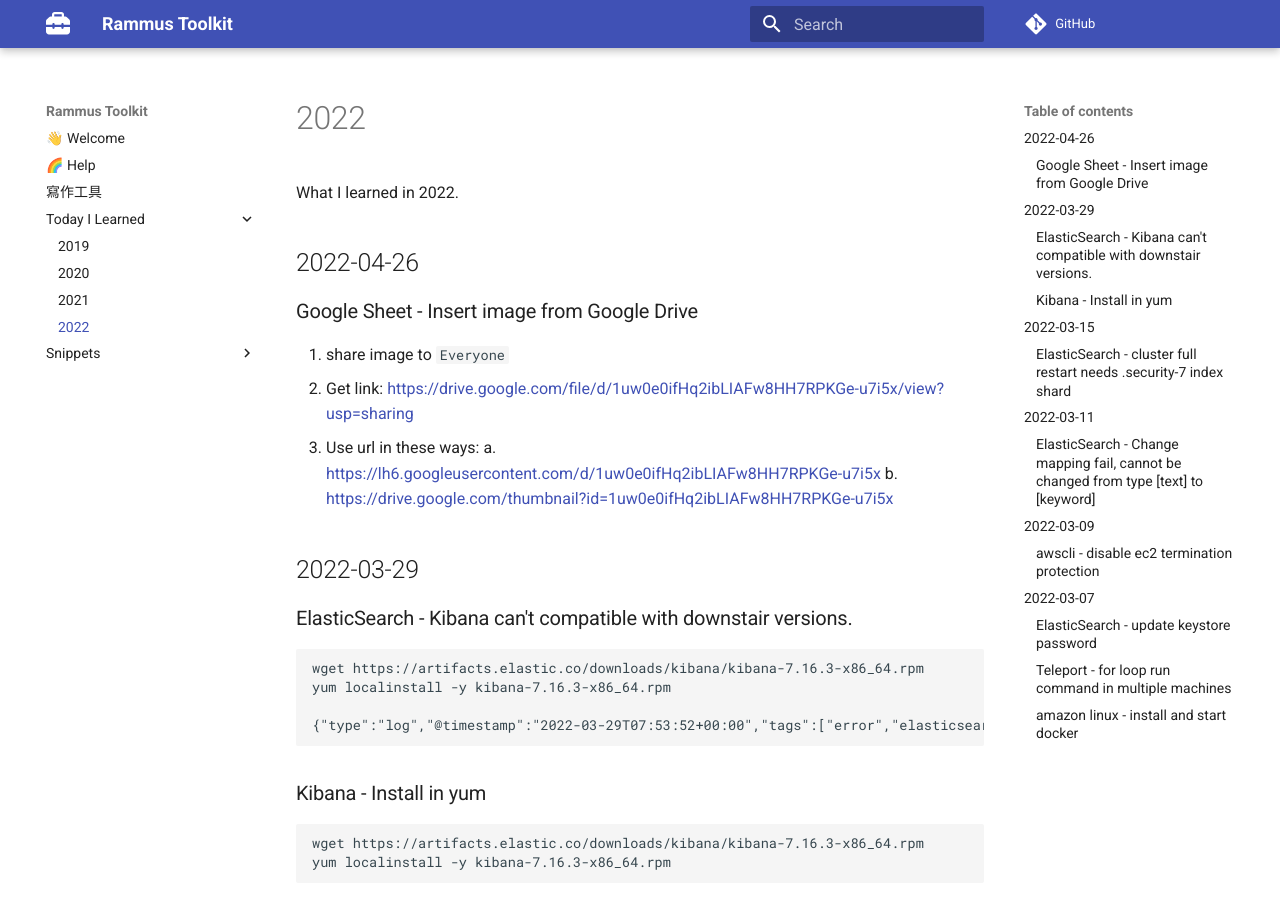
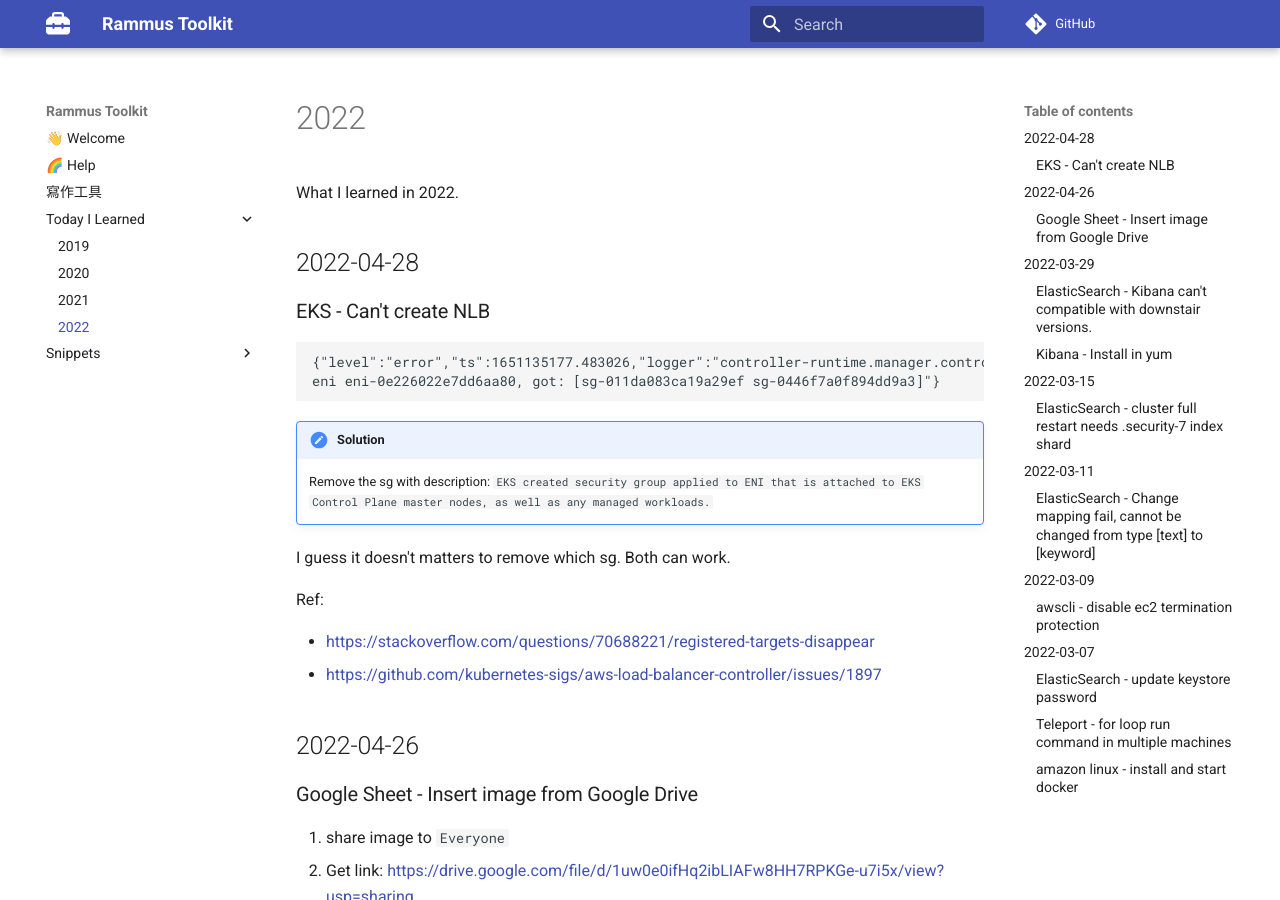
Before and after one commit to RammusXu/toolkit, an MkDocs documentation site: the page built from docs/Today-I-Learned/2022.md, in a window 1280 px wide and 900 px high. Built offline with MkDocs 1.6.1 and Material for MkDocs 9.7.7, drawn with Linux system fonts in a browser that asks for light colours; comment, search, counter and statistics services are not loaded.

Commit message:
### EKS - Can't create NLB

````diff
--- a/docs/Today-I-Learned/2022.md
+++ b/docs/Today-I-Learned/2022.md
@@ -1,5 +1,26 @@
 
 What I learned in 2022.
+
+
+## 2022-04-28
+### EKS - Can't create NLB
+```
+{"level":"error","ts":1651135177.483026,"logger":"controller-runtime.manager.controller.targetGroupBinding","msg":"Reconciler error","reconciler group":"elbv2.k8s.aws","reconciler kind":"TargetGroupBinding","name":"k8s-eckpoc-quicksta-6b38f0416c","namespace":"eckpoc","error":"expect exactly one securityGroup tagged with kubernetes.io/cluster/poc-cluster for eni eni-0e226022e7dd6aa80, got: [sg-011da083ca19a29ef sg-0446f7a0f894dd9a3]"}
+eni eni-0e226022e7dd6aa80, got: [sg-011da083ca19a29ef sg-0446f7a0f894dd9a3]"}
+```
+
+!!! solution
+    Remove the sg with description: `EKS created security group applied to ENI that is attached to EKS Control Plane master nodes, as well as any managed workloads.`
+
+I guess it doesn't matters to remove which sg. Both can work.
+
+Ref:
+
+- https://stackoverflow.com/questions/70688221/registered-targets-disappear
+- https://github.com/kubernetes-sigs/aws-load-balancer-controller/issues/1897
+
+
+
 
 
 ## 2022-04-26
````
